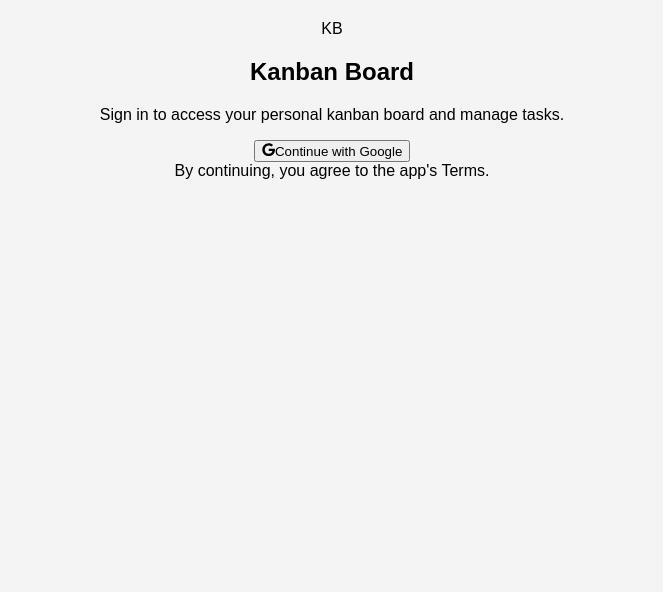
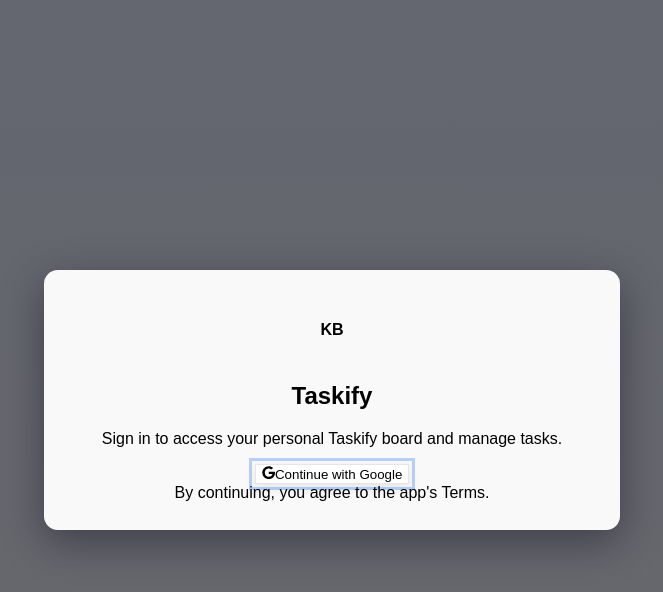
Before and after one commit to ShikharSingh-GitHub/kanbanFrontend, a React (Vite) app: page / in a window 1280 px wide. Shown: the top 592 px of the page, without its empty margins (308-971 px from the left). Built offline with nearby package versions, Linux system fonts and the light colour scheme; no server answers.

Commit message:
ui: enhance Login modal with animation, focus management, and accessible styles

```diff
--- a/src/App.css
+++ b/src/App.css
@@ -139,3 +139,56 @@
   background-color: #0056b3;
   transform: translateY(-2px);
 }
+
+/* Login modal styles and animations */
+.login-backdrop {
+  position: fixed;
+  inset: 0;
+  display: flex;
+  align-items: center;
+  justify-content: center;
+  background: linear-gradient(180deg, rgba(2,6,23,0.6), rgba(9,9,16,0.6));
+  z-index: 40;
+}
+
+.login-modal {
+  width: 100%;
+  max-width: 520px;
+  background: rgba(255,255,255,0.96);
+  border-radius: 14px;
+  padding: 28px;
+  box-shadow: 0 12px 40px rgba(2,6,23,0.4);
+  transform: translateY(16px) scale(0.98);
+  opacity: 0;
+  animation: modalIn 320ms cubic-bezier(.2,.8,.2,1) forwards;
+}
+
+@keyframes modalIn {
+  to { transform: translateY(0) scale(1); opacity: 1; }
+}
+
+.login-brand {
+  width: 64px;
+  height: 64px;
+  border-radius: 999px;
+  display: inline-flex;
+  align-items: center;
+  justify-content: center;
+  font-weight: 700;
+}
+
+/* Accessible focus styles */
+.focus-ring:focus {
+  outline: 3px solid rgba(59,130,246,0.35);
+  outline-offset: 3px;
+}
+
+/* Button subtle entrance */
+.btn-ghost {
+  background: white;
+  border: 1px solid #e6e6e6;
+}
+
+.btn-ghost:focus {
+  box-shadow: 0 4px 12px rgba(2,6,23,0.08);
+}
--- a/src/components/Login.jsx
+++ b/src/components/Login.jsx
@@ -1,10 +1,11 @@
-import { useState } from 'react';
+import { useState, useRef, useEffect } from 'react';
 import { useAuth } from '../context/AuthContext';
 import { FaGoogle } from 'react-icons/fa';
 
 const Login = () => {
   const { signInWithGoogle } = useAuth();
   const [error, setError] = useState('');
+  const primaryRef = useRef(null);
 
   const handleGoogleSignIn = async () => {
     try {
@@ -16,13 +17,18 @@
     }
   };
 
+  useEffect(() => {
+    // focus the primary action for keyboard users when modal mounts
+    if (primaryRef.current) primaryRef.current.focus();
+  }, []);
+
   return (
-    <div className="fixed inset-0 bg-gradient-to-br from-slate-900/60 to-slate-800/40 flex items-center justify-center p-4">
-      <div className="bg-white/95 backdrop-blur-sm p-8 rounded-xl shadow-2xl w-full max-w-md">
+    <div className="login-backdrop" role="presentation">
+      <div className="login-modal" role="dialog" aria-modal="true" aria-label="Sign in to Taskify">
         <div className="flex flex-col items-center gap-4">
-          <div className="w-16 h-16 rounded-full bg-blue-500 flex items-center justify-center text-white text-2xl font-bold">KB</div>
-          <h2 className="text-3xl font-extrabold">Kanban Board</h2>
-          <p className="text-sm text-gray-600 text-center">Sign in to access your personal kanban board and manage tasks.</p>
+          <div className="login-brand bg-blue-500 text-white text-2xl">KB</div>
+          <h2 className="text-3xl font-extrabold">Taskify</h2>
+          <p className="text-sm text-gray-600 text-center">Sign in to access your personal Taskify board and manage tasks.</p>
         </div>
 
         {error && (
@@ -33,8 +39,9 @@
 
         <div className="mt-6 space-y-4">
           <button
+            ref={primaryRef}
             onClick={handleGoogleSignIn}
-            className="w-full flex items-center justify-center gap-3 bg-white border border-gray-200 hover:shadow-sm text-gray-800 font-semibold py-2 px-4 rounded transition duration-150"
+            className="w-full flex items-center justify-center gap-3 btn-ghost focus-ring font-semibold py-3 px-4 rounded transition duration-150"
             aria-label="Sign in with Google"
           >
             <FaGoogle className="text-red-500" />
```
